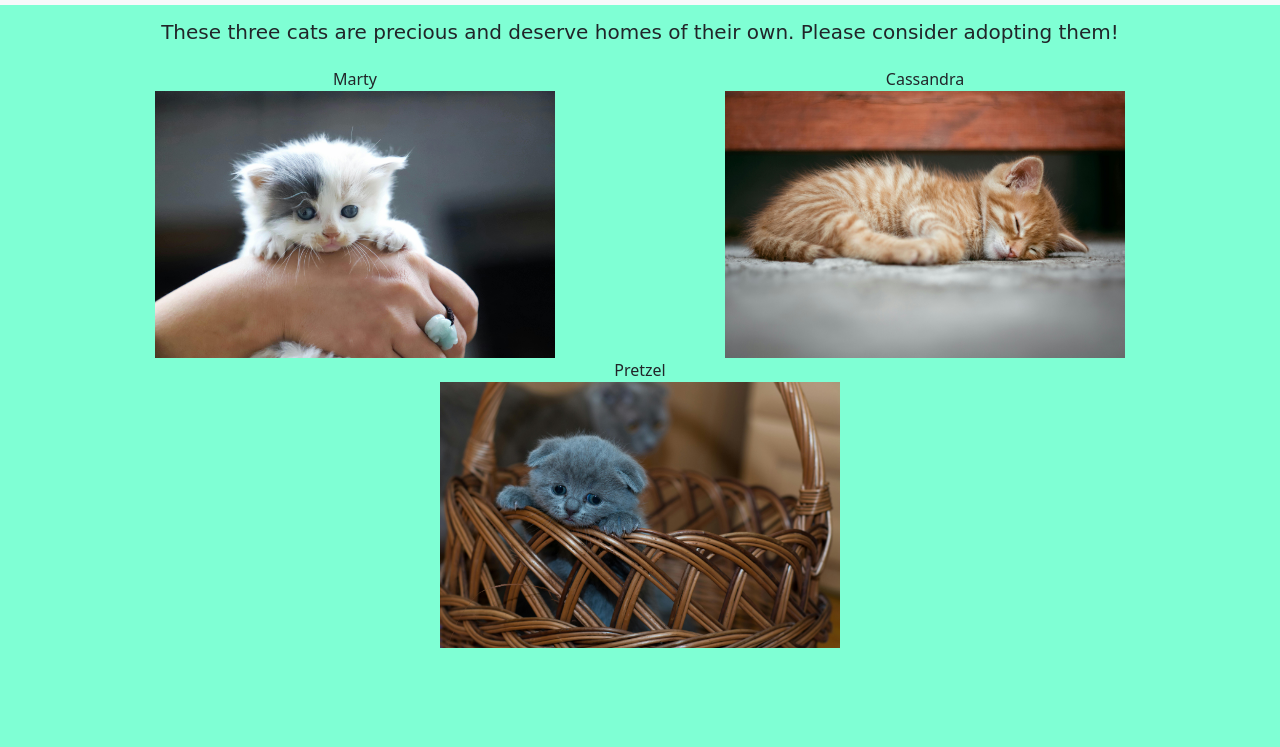
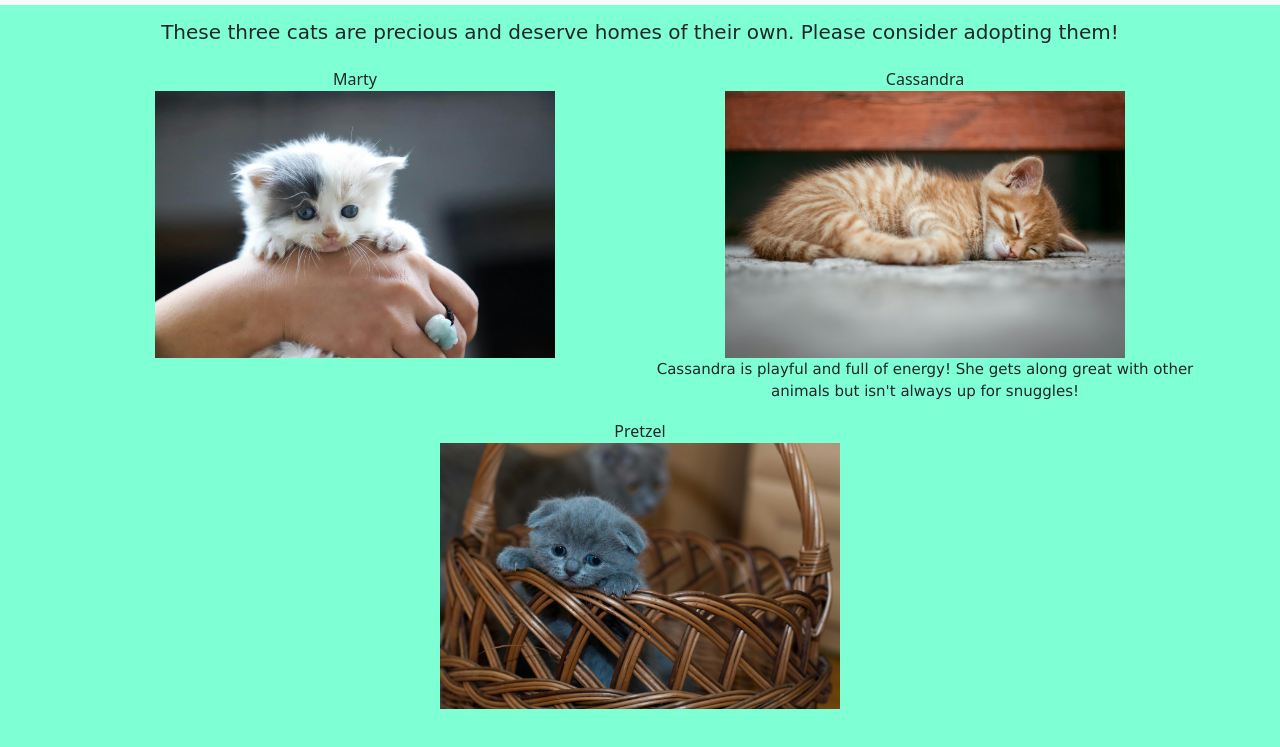
Before and after one commit to mstyles1/Project1, a plain HTML site: page profiles.html in a window 1280 px wide. Shown: the part 51-798 px from the top of the page. Drawn offline with nearby package versions, Linux system fonts and the light colour scheme.

Commit message:
Cassandra bio

```diff
--- a/profiles.html
+++ b/profiles.html
@@ -48,7 +48,10 @@
         </div>
         <div class="col">
           Cassandra <br>
-          <img src="/Project1/Images/cat 2.jpg" width="400 px">
+          <img src="/Project1/Images/cat 2.jpg" width="400 px"> <br>
+          <p>
+            Cassandra is playful and full of energy! She gets along great with other animals but isn't always up for snuggles!
+          </p>
         </div>
         <div class="col">
           Pretzel <br>
```
